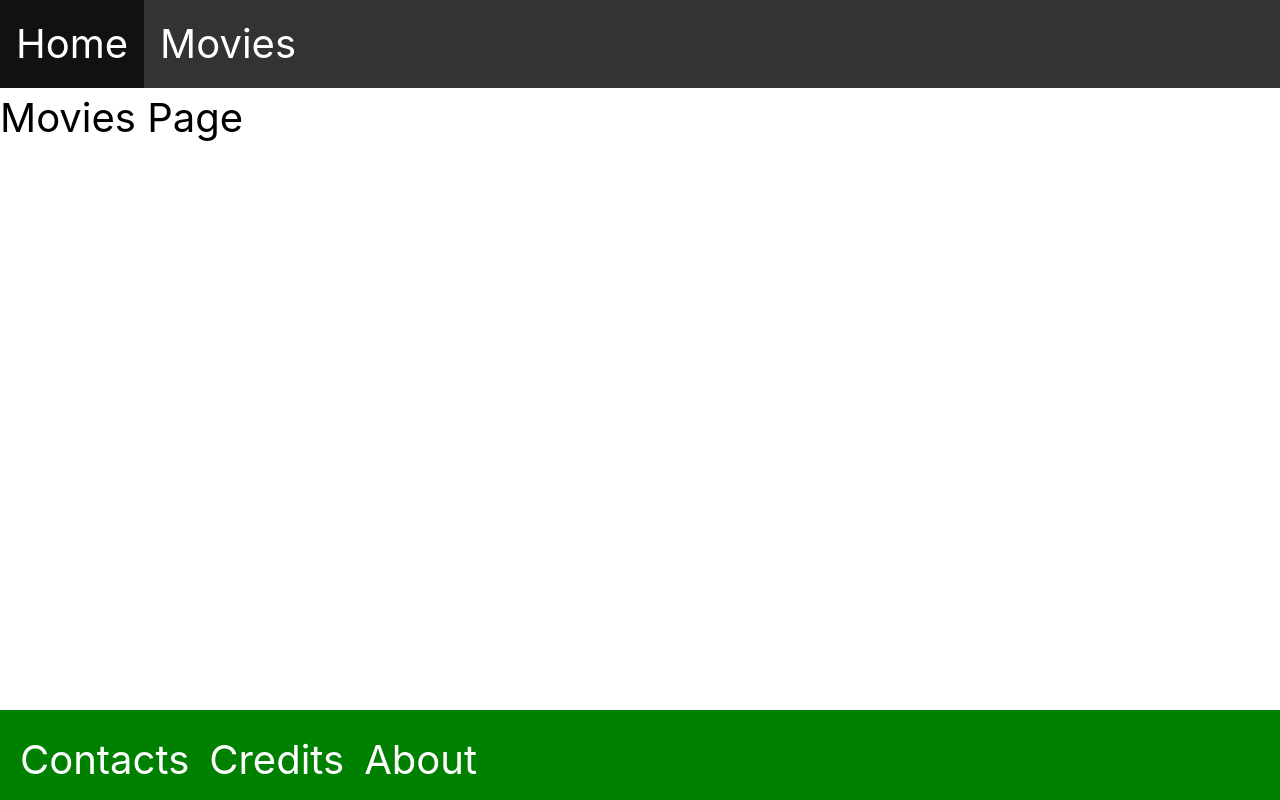
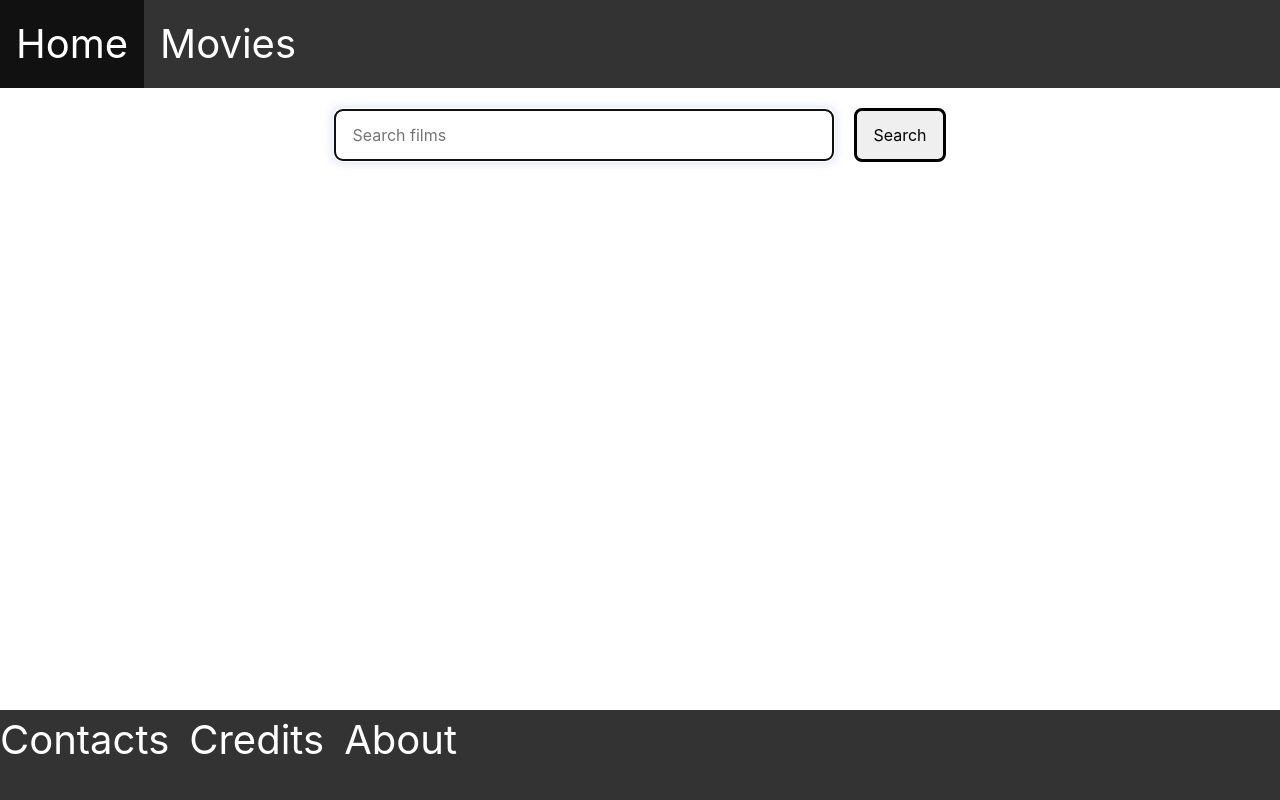
Before and after one commit to valerykyr23/goit-react-hw-05-movies, a React (Create React App) app: page /goit-react-hw-05-movies/movies in a window 1280 px wide. Built offline with nearby package versions, Linux system fonts and the light colour scheme; no server answers.

Commit message:
app logic and styles

```diff
--- a/package.json
+++ b/package.json
@@ -7,6 +7,8 @@
     "@testing-library/jest-dom": "^5.16.3",
     "@testing-library/react": "^12.1.4",
     "@testing-library/user-event": "^13.5.0",
+    "axios": "^1.6.5",
+    "notiflix": "^3.2.7",
     "react": "^18.1.0",
     "react-dom": "^18.1.0",
     "react-router-dom": "^6.21.1",
--- a/src/components/Layout/Layout.jsx
+++ b/src/components/Layout/Layout.jsx
@@ -4,7 +4,7 @@ import css from "./Layout.module.css"
 const Layout = () => {
     return <div>
         <header>
-            <ul>
+            <ul className={css.navigation}>
           <li><NavLink className={css.NavLink} to="/">Home</NavLink></li>
           <li><NavLink className={css.NavLink} to="/movies">Movies</NavLink></li>
             </ul>
--- a/src/components/Layout/Layout.module.css
+++ b/src/components/Layout/Layout.module.css
@@ -1,4 +1,4 @@
-ul {
+.navigation {
     list-style-type: none;
     margin: 0;
     padding: 0;
@@ -31,14 +31,16 @@ footer {
     left: 0;
     width: 100%;
     height: 90px;
-    background-color: #D0DAEE;
+    background-color: #333;
 }
 
 .FooterList{
+    list-style-type: none;
+        margin: 0;
+        padding: 0;
+        overflow: hidden;
+        color: white;
 
-    background-color: green;
-    padding: 20px;
-    color: white;
 
 }
 
--- /dev/null
+++ b/src/components/SearchBar/SearchBar.jsx
@@ -0,0 +1,56 @@
+import css from "./SearchBar.module.css";
+import  { useState } from 'react';
+// import PropTypes from 'prop-types';
+import Notiflix from 'notiflix';
+import  notifySettings  from '../fetch';
+
+
+const SearchBar = () => {
+
+
+const [query, setQuery] = useState('');
+
+  const onInputChange = event => {
+
+    setQuery(event.currentTarget.value);
+  };
+
+  const handleSubmit = event => {
+
+    event.preventDefault();
+
+    if (query.trim() === '') {
+      return Notiflix.Notify.warning(
+        'Please enter key words for search.',
+        notifySettings
+      );
+    }
+
+    // onSubmit({query});
+    setQuery('');
+  };
+
+
+    return (
+        <>
+
+        <form onSubmit={handleSubmit}>
+
+            <input
+                value={query}
+                name="query"
+                type="text"
+                autoComplete="off"
+                autoFocus
+                required
+                placeholder="Search films"
+                onChange={onInputChange}/>
+
+            <button type="submit">Search</button>
+        </form>
+
+    </>
+    )
+};
+
+export default SearchBar;
--- /dev/null
+++ b/src/components/SearchBar/SearchBar.module.css
@@ -0,0 +1,39 @@
+form {
+    display: flex;
+    justify-content: center;
+    align-items: center;
+}
+
+input {
+
+    min-width: 500px;
+    width: fit-content;
+padding: 12px 16px;
+    border-radius: 8px;
+    font-size: 16px;
+    background-color: transparent;
+    color: black;
+    box-shadow: 0 0 0.5em 0.2em rgba(110, 140, 200, 0.2);
+    margin-right: 20px;
+    margin-top: 20px;
+}
+
+/* input::placeholder {
+    color: hsla(0, 0%, 100%, 0.7);
+} */
+
+button {
+   /* display: flex;
+        justify-content: center;
+        align-items: center; */
+        border-radius: 8px;
+        padding: 12px 16px;
+        border: solid black;
+        font-size: 16px;
+        color: black;
+        margin-top: 20px;
+}
+
+button:hover {
+    background-color: darkgray;
+}
--- /dev/null
+++ b/src/components/fetch.jsx
@@ -0,0 +1,36 @@
+
+// import Notiflix from 'notiflix';
+
+ const notifySettings = {
+  width: '380px',
+  position: 'right-top',
+  distance: '10px',
+  opacity: 1,
+  fontSize: '20px',
+  borderRadius: '12px',
+};
+
+// ' Api key: 3e2a9b79a5e73de05d8a7a802641b9ca'
+
+
+const options = {
+  method: 'GET',
+  headers: {
+    accept: 'application/json',
+      Authorization:'Bearer eyJhbGciOiJIUzI1NiJ9.eyJhdWQiOiIzZTJhOWI3OWE1ZTczZGUwNWQ4YTdhODAyNjQxYjljYSIsInN1YiI6IjY1OThlZDM5YmQ1ODhiMDBmMTA5M2ZjYyIsInNjb3BlcyI6WyJhcGlfcmVhZCJdLCJ2ZXJzaW9uIjoxfQ.GrdmDKrxMteKWaigFE-bNGrJW9fwNMj6IIPcgv3kfws'
+
+  }
+};
+
+const response = fetch('https://api.themoviedb.org/3/trending/movie/day?language=en-US', options)
+  .then(response => response.json())
+  .then(response => console.log(response))
+    .catch(err => console.error(err));
+
+
+
+
+
+
+
+export default {notifySettings, response};
--- a/src/components/pages/HomePage.jsx
+++ b/src/components/pages/HomePage.jsx
@@ -1,5 +1,7 @@
+import response from "../fetch";
+
 const Home = () => {
-return <div> This is home page </div>
+return <div>Home</div>
 };
 
 export default Home;
--- a/src/components/pages/MovieDetailsPage.jsx
+++ b/src/components/pages/MovieDetailsPage.jsx
@@ -1,4 +1,8 @@
 import { Link, Outlet } from 'react-router-dom';
+
+// const API_KEY = 3e2a9b79a5e73de05d8a7a802641b9ca;
+// https://api.themoviedb.org/3/movie/550?api_key=3e2a9b79a5e73de05d8a7a802641b9ca
+
 
 const MovieDetails = () => {
     return <div>
@@ -8,6 +12,7 @@ const MovieDetails = () => {
             <li> <Link to="casts">Casts</Link></li>
             <br></br>
             <li><Link to="reviews">Reviews</Link></li>
+            <br></br>
         </ul>
 
         <Outlet/>
--- a/src/components/pages/MoviesPage.jsx
+++ b/src/components/pages/MoviesPage.jsx
@@ -1,10 +1,11 @@
+import SearchBar from "components/SearchBar/SearchBar";
 
 
 const Movies = () => {
   return (
     <div>
 
-         <div>Movies Page</div>
+      <SearchBar/>
 
     </div>
   );
```
Also changed, not shown: 1 other file (tests, documents, lock files or other folders).
